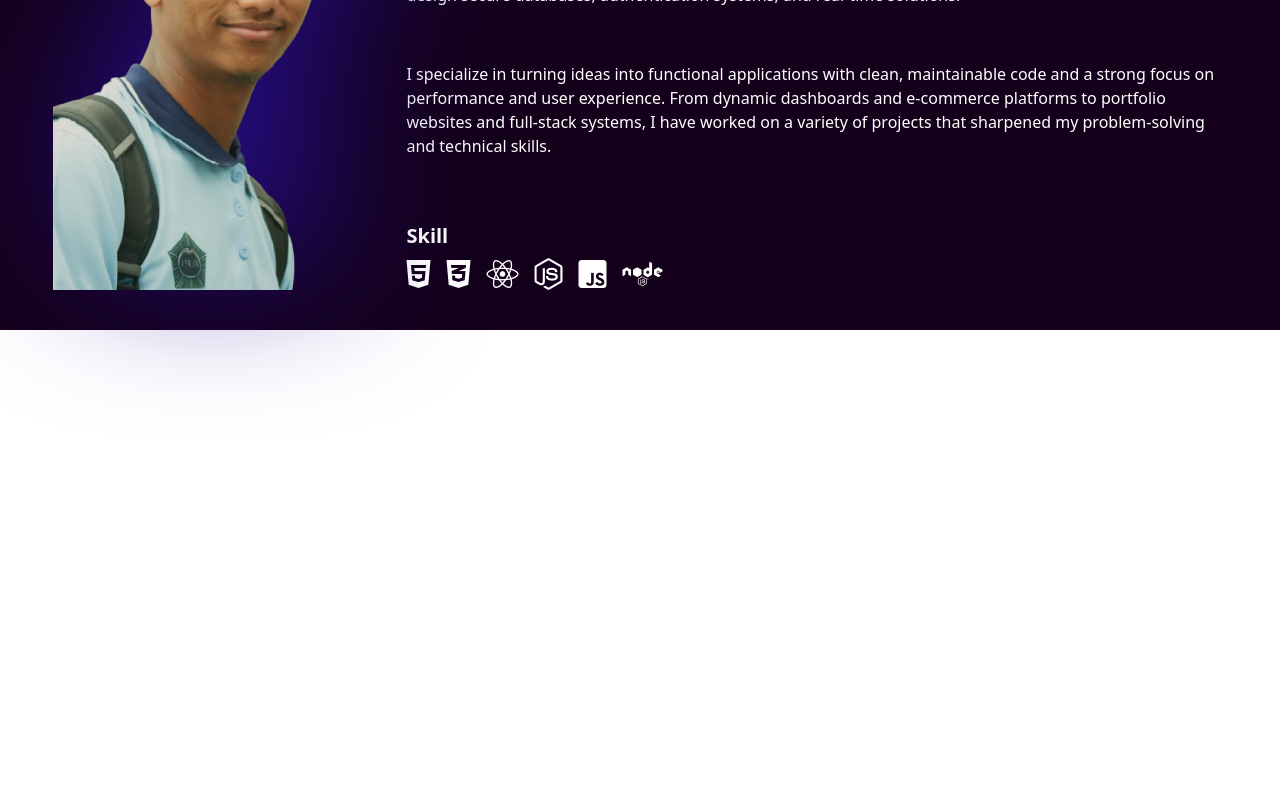
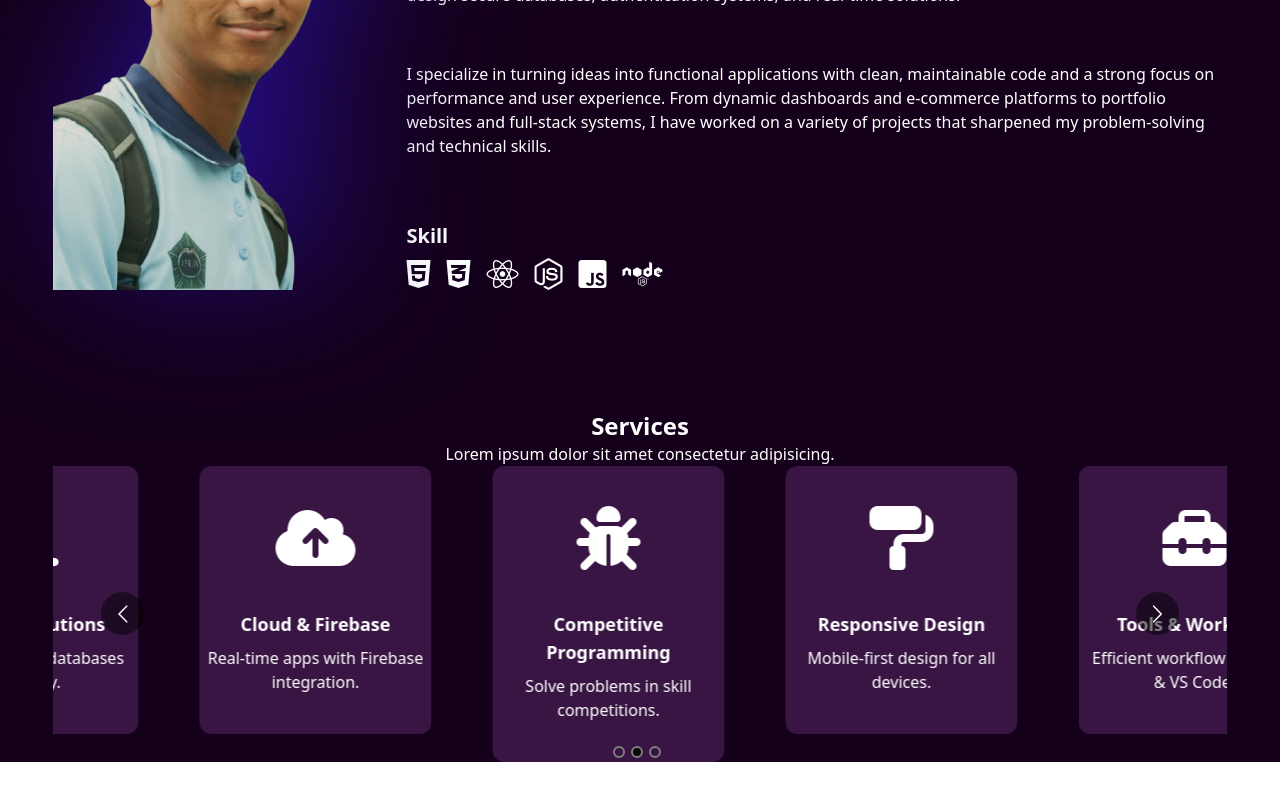
Before and after one commit to abusayedsohag/protfolio-web, a Next.js app: page / in a window 1280 px wide. Shown: the part 964-1764 px from the top of the page. Before the commit the page ends 1374 px from the top, so only its background shows below. Built offline with nearby package versions, Linux system fonts and the light colour scheme.

Commit message:
solve problem and service page added without complete

```diff
--- a/package.json
+++ b/package.json
@@ -14,6 +14,7 @@
     "next": "15.5.4",
     "react": "19.1.0",
     "react-dom": "19.1.0",
+    "react-multi-carousel": "^2.8.6",
     "typed.js": "^2.1.0"
   },
   "devDependencies": {
--- /dev/null
+++ b/src/Components/Services.jsx
@@ -0,0 +1,98 @@
+import React from 'react';
+import Carousel from 'react-multi-carousel';
+import 'react-multi-carousel/lib/styles.css';
+
+const Services = () => {
+
+    const responsive = {
+        superLargeDesktop: {
+            // the naming can be any, depends on you.
+            breakpoint: { max: 4000, min: 3000 },
+            items: 5,
+            slidesToSlide: 2
+        },
+        desktop: {
+            breakpoint: { max: 3000, min: 1024 },
+            items: 3,
+            slidesToSlide: 3
+        },
+        tablet: {
+            breakpoint: { max: 1024, min: 464 },
+            items: 3,
+            slidesToSlide: 2
+        },
+        mobile: {
+            breakpoint: { max: 464, min: 0 },
+            items: 1,
+            slidesToSlide: 1
+        }
+    };
+
+
+
+    return (
+        <div>
+            <div>
+                <h1 className='text-2xl font-bold text-center'>Services</h1>
+                <p className='text-center'>Lorem ipsum dolor sit amet consectetur adipisicing.</p>
+                <div className=''>
+                    <Carousel
+                        responsive={responsive}
+                        showDots={true}
+                        infinite={true}
+                        autoPlay={true}
+                        centerMode={true}
+                    >
+                        <div className='w-58 bg-[#391544] rounded-xl flex flex-col justify-between items-center p-2 gap-2 py-10'>
+                            <i className="fa-solid fa-code fa-4x pb-8"></i>
+                            <h1 className='text-lg font-bold text-center'>Full-Stack Development</h1>
+                            <p className='text-center'>Build scalable full-stack web applications.</p>
+                        </div>
+                        <div className='w-58 bg-[#391544] rounded-xl flex flex-col justify-between items-center p-2 gap-2 py-10'>
+                            <i className="fa-solid fa-font-awesome fa-4x pb-8"></i>
+                            <h1 className='text-lg font-bold text-center'>Frontend Excellence</h1>
+                            <p className='text-center'>Create responsive and modern UIs.</p>
+                        </div>
+                        <div className='w-58 bg-[#391544] rounded-xl flex flex-col justify-between items-center p-2 gap-2 py-10'>
+                            <i className="fa-solid fa-terminal fa-4x pb-8"></i>
+                            <h1 className='text-lg font-bold text-center'>Backend Solutions</h1>
+                            <p className='text-center'>Design APIs and databases efficiently.</p>
+                        </div>
+                        <div className='w-58 bg-[#391544] rounded-xl flex flex-col justify-between items-center p-2 gap-2 py-10'>
+                            <i className="fa-solid fa-cloud-arrow-up fa-4x pb-8"></i>
+                            <h1 className='text-lg font-bold text-center'>Cloud & Firebase</h1>
+                            <p className='text-center'>Real-time apps with Firebase integration.</p>
+                        </div>
+                        <div className='w-58 bg-[#391544] rounded-xl flex flex-col justify-between items-center p-2 gap-2 py-10'>
+                            <i className="fa-solid fa-bug fa-4x pb-8"></i>
+                            <h1 className='text-lg font-bold text-center'>Competitive Programming</h1>
+                            <p className='text-center'>Solve problems in skill competitions.</p>
+                        </div>
+                        <div className='w-58 bg-[#391544] rounded-xl flex flex-col justify-between items-center p-2 gap-2 py-10'>
+                            <i className="fa-solid fa-paint-roller fa-4x pb-8"></i>
+                            <h1 className='text-lg font-bold text-center'>Responsive Design</h1>
+                            <p className='text-center'>Mobile-first design for all devices.</p>
+                        </div>
+                        <div className='w-58 bg-[#391544] rounded-xl flex flex-col justify-between items-center p-2 gap-2 py-10'>
+                            <i className="fa-solid fa-toolbox fa-4x pb-8"></i>
+                            <h1 className='text-lg font-bold text-center'>Tools & Workflow</h1>
+                            <p className='text-center'>Efficient workflow using Git & VS Code.</p>
+                        </div>
+                        <div className='w-58 bg-[#391544] rounded-xl flex flex-col justify-between items-center p-2 gap-2 py-10'>
+                            <i className="fa-solid fa-lightbulb fa-4x pb-8"></i>
+                            <h1 className='text-lg font-bold text-center'>Passion for Innovation</h1>
+                            <p className='text-center'>Explore latest web technologies constantly.</p>
+                        </div>
+                    </Carousel>
+
+
+
+
+                </div>
+            </div>
+
+        </div>
+    );
+};
+
+export default Services;
--- a/src/app/page.jsx
+++ b/src/app/page.jsx
@@ -5,6 +5,7 @@ import { useEffect, useRef } from "react";
 import Typed from "typed.js";
 import downarrow from "./../../public/animations/downarrow.json";
 import About from "@/Components/About";
+import Services from "@/Components/Services";
 
 
 export default function Home() {
@@ -81,6 +82,10 @@ export default function Home() {
       <div className="my-20">
         <About></About>
       </div>
+
+      <div className="my-20">
+        <Services></Services>
+      </div>
     </div>
   );
 }
```
Also changed, not shown: 1 other file (tests, documents, lock files or other folders).
